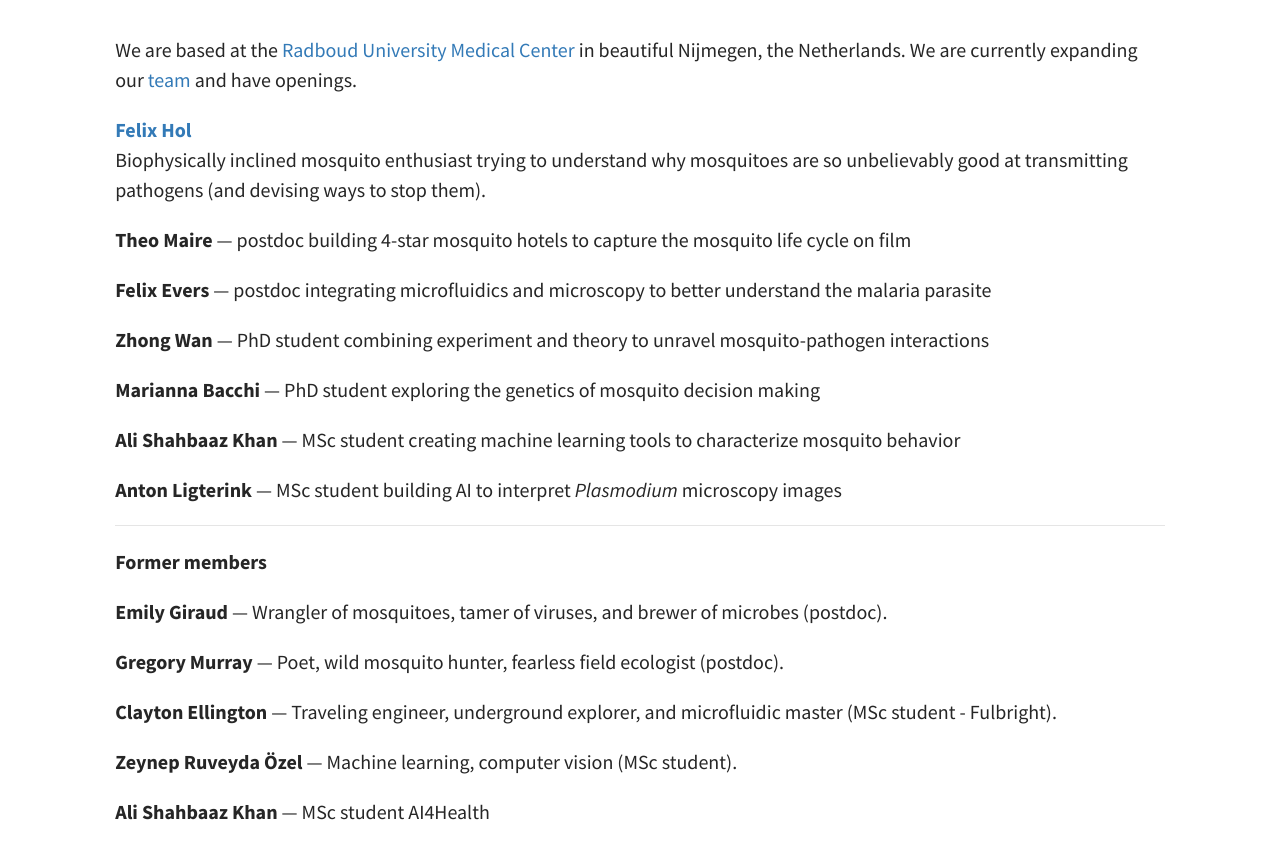
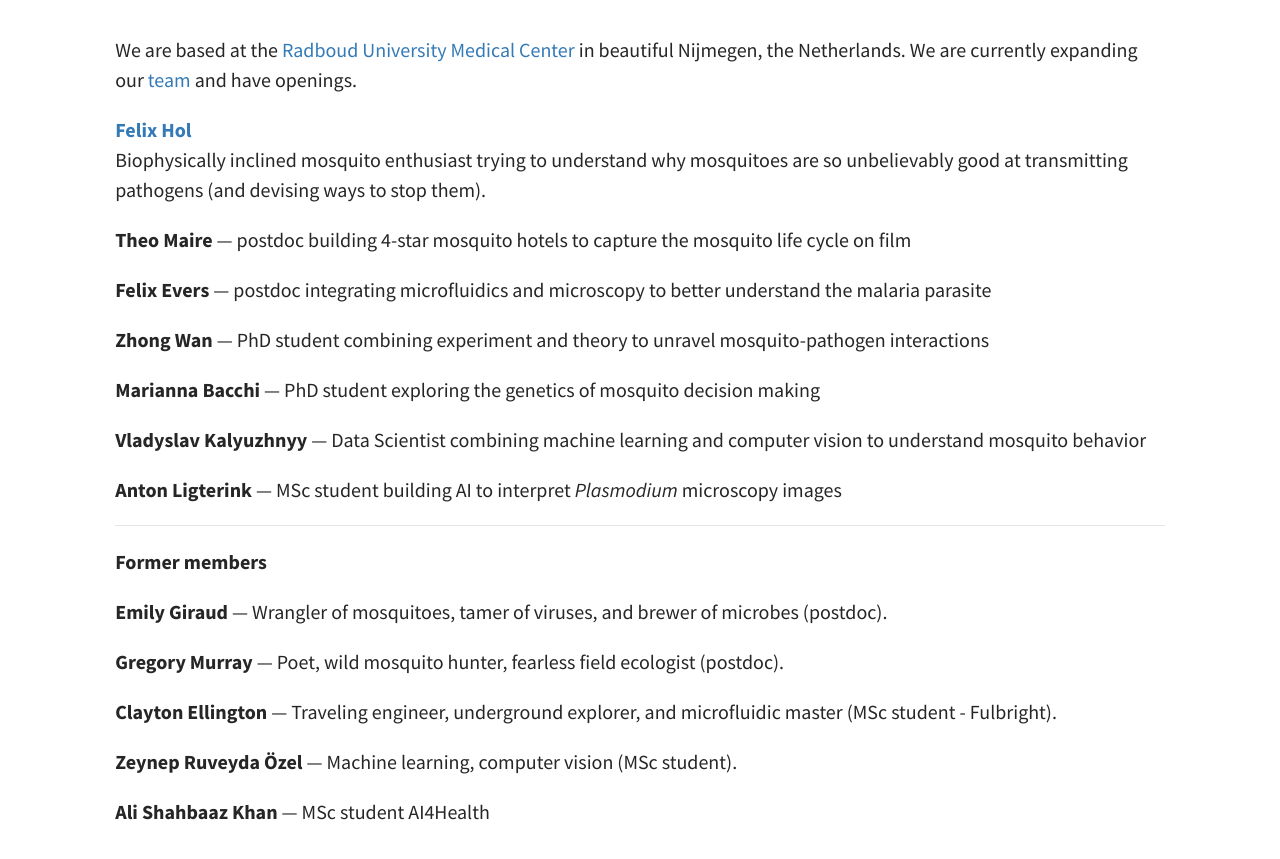
Before and after one commit to felixhol/felixhol.github.io, a Jekyll site: the page built from pages/03Team.md, in a window 1280 px wide, cut to the strip 287-1204 px from the top of the page. Shown: the top 859 px of the strip. Built offline with Jekyll 4.4.1, drawn with Linux system fonts in a browser that asks for light colours.

Commit message:
update team and pubs

```diff
--- a/pages/03Team.md
+++ b/pages/03Team.md
@@ -19,7 +19,7 @@ Biophysically inclined mosquito enthusiast trying to understand why mosquitoes a
 
 **Marianna Bacchi**  &mdash; PhD student exploring the genetics of mosquito decision making
 
-**Ali Shahbaaz Khan** &mdash; MSc student creating machine learning tools to characterize mosquito behavior
+**Vladyslav Kalyuzhnyy** &mdash; Data Scientist combining machine learning and computer vision to understand mosquito behavior
 
 **Anton Ligterink** &mdash; MSc student building AI to interpret *Plasmodium* microscopy images
 
```
Also changed, not shown: pages/02Publications.md (+1 -1 lines).
